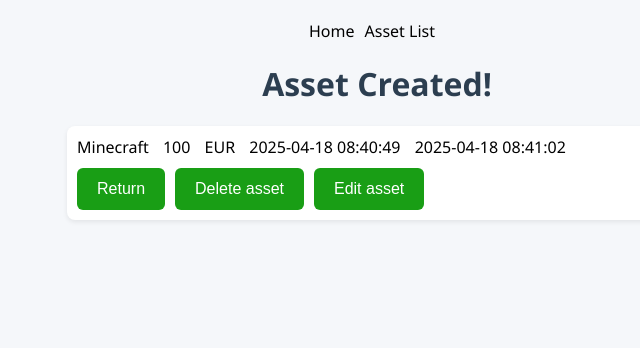
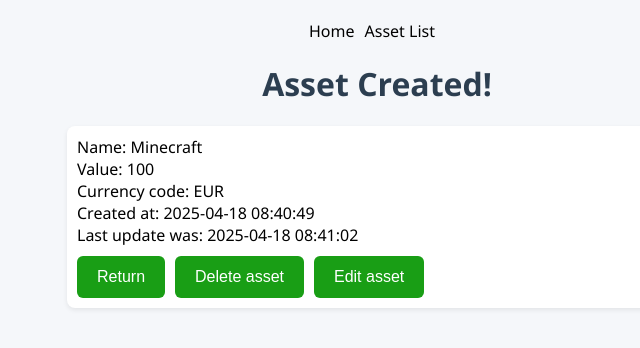
Before and after one commit to qualv13/Flask-Assets_value_database_with_NBP_API, a Flask app: page /asset/1 in a window 1280 px wide. Shown: the top 348 px of the page, without its empty margins (263-903 px from the left). Run offline with Flask 3, Linux system fonts and the light colour scheme.

Commit message:
last clean-up

```diff
--- a/static/style.css
+++ b/static/style.css
@@ -93,7 +93,8 @@
     margin-right: 10px;
 }
 
-a:hover {
+/*, a:hover*/
+.clickable:hover {
     text-decoration: underline;
 }
 
--- a/templates/asset/create.html
+++ b/templates/asset/create.html
@@ -7,8 +7,8 @@
 </head>
 <body>
     <div class="nav-buttons">
-        <a href="{{ url_for('home') }}">Home</a>
-        <a href="{{ url_for('asset_list') }}">Assets List</a>
+        <a class="clickable" href="{{ url_for('home') }}">Home</a>
+        <a class="clickable" href="{{ url_for('asset_list') }}">Assets List</a>
     </div>
     <form class='container' method="post" action="{{ url_for('asset_create') }}">
         {% if get_flashed_messages() %}
--- a/templates/asset/detail.html
+++ b/templates/asset/detail.html
@@ -8,20 +8,20 @@
 <body>
 
     <div class="nav-buttons">
-        <a href="{{ url_for('home') }}">Home</a>
-        <a href="{{ url_for('asset_list') }}">Asset List</a>
+        <a class="clickable" href="{{ url_for('home') }}">Home</a>
+        <a class="clickable" href="{{ url_for('asset_list') }}">Asset List</a>
     </div>
 
     <h1>Asset Created!</h1>
     <ul>
     <li>
         <div>
-            <a>{{ asset.name | safe}}</a>
-            <a>{{ asset.value | safe}}</a>
-            <a>{{ asset.currency | safe}}</a>
-            <a>{{ asset.time_created | safe}}</a>
+            <a>Name: {{ asset.name | safe}}</a><br>
+            <a>Value: {{ asset.value | safe}}</a><br>
+            <a>Currency code: {{ asset.currency | safe}}</a><br>
+            <a>Created at: {{ asset.time_created | safe}}</a><br>
             {% if asset.time_updated != None %}
-                <a>{{ asset.time_updated | safe }}</a>
+                <a>Last update was: {{ asset.time_updated | safe }}</a><br>
             {% endif %}
         </div>
         <div style="display: flex; gap: 10px; padding-top: 10px">
--- a/templates/index.html
+++ b/templates/index.html
@@ -7,8 +7,8 @@
 </head>
 <body>
     <div class="nav-buttons">
-        <a href="{{ url_for('asset_list') }}">Assets List</a>
-        <a href="{{ url_for('asset_create') }}">Create Asset</a>
+        <a class="clickable" href="{{ url_for('asset_list') }}">Assets List</a>
+        <a class="clickable" href="{{ url_for('asset_create') }}">Create Asset</a>
     </div>
 
     <div>
```
Also changed, not shown: base.py (+9 -10 lines), templates/asset/list.html (+6 -6 lines), instance/project.db.
